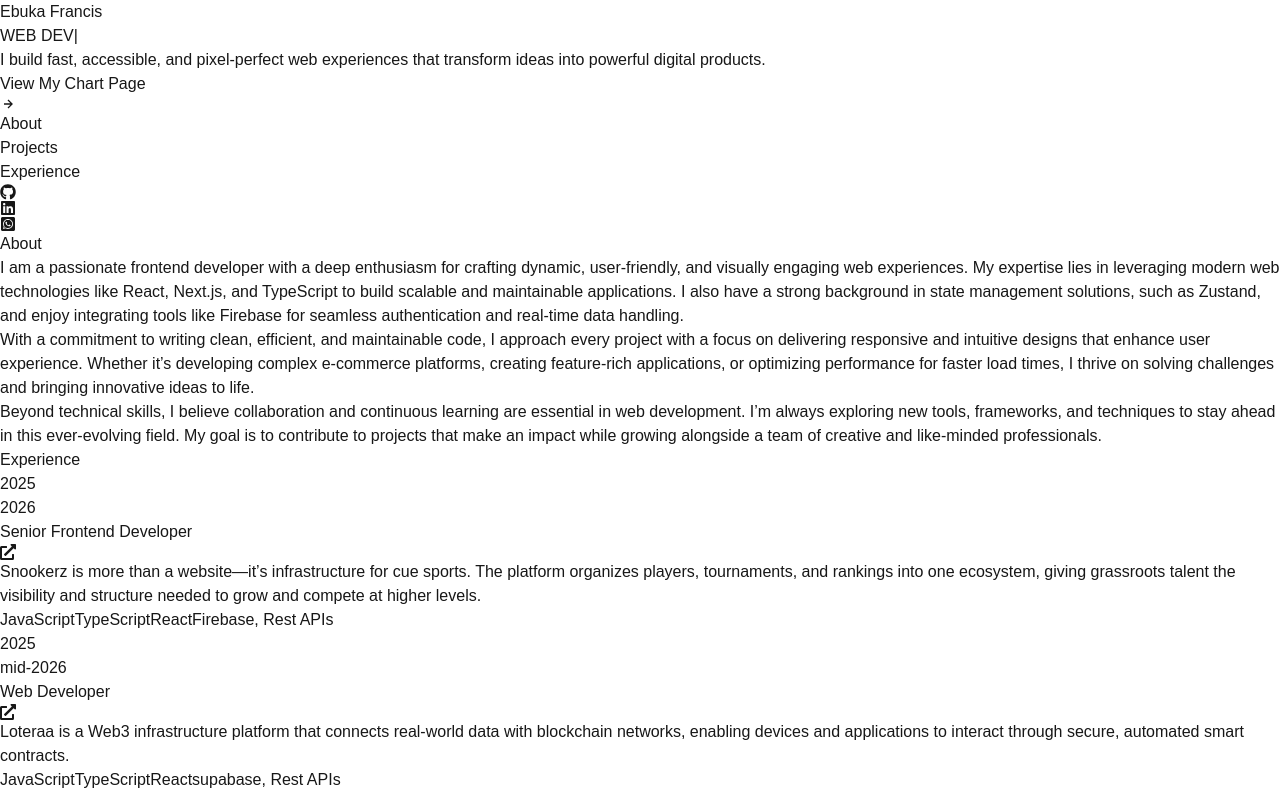
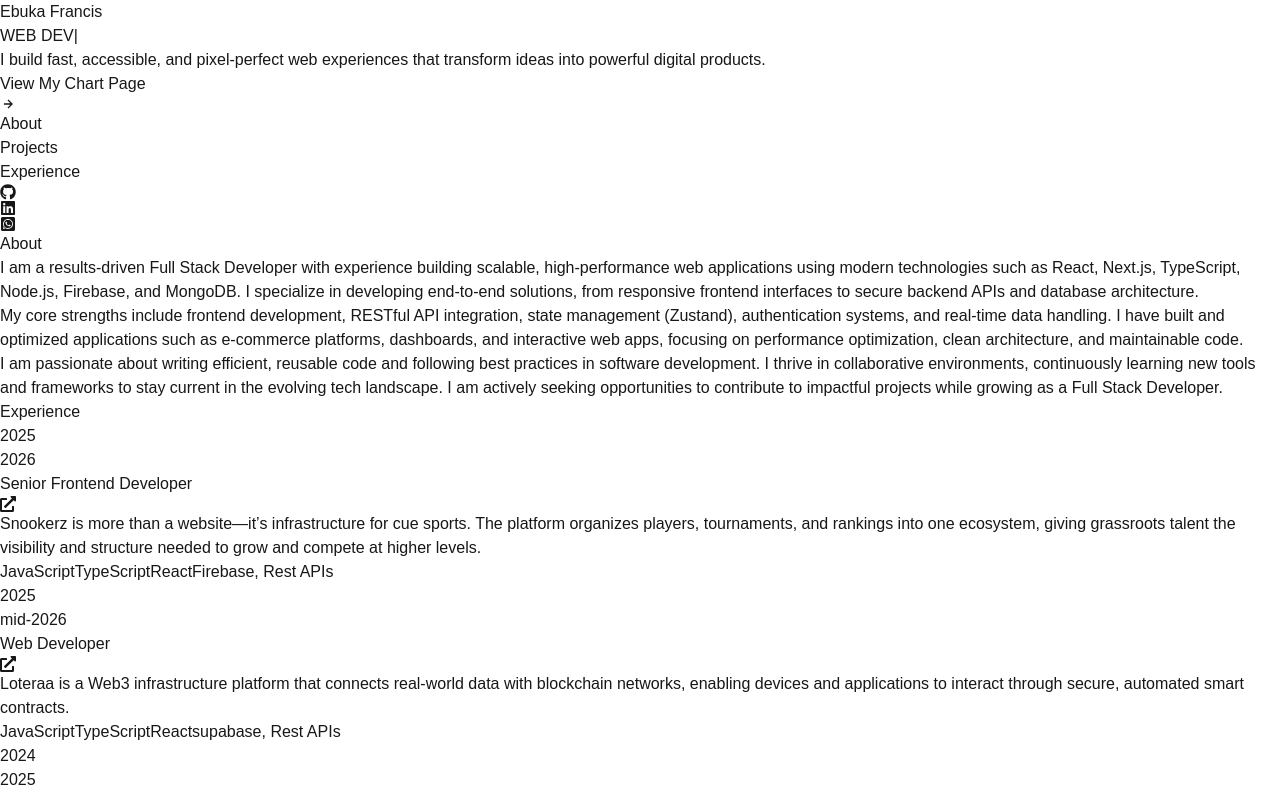
Before and after one commit to Ebuka-Francis/new-porfolio, a Next.js app: page / in a window 1280 px wide. Shown: the top 795 px of the page. Built offline with nearby package versions, Linux system fonts and the light colour scheme.

Commit message:
updated the portfolio about us

```diff
--- a/src/components/abouts/MyAbouts.tsx
+++ b/src/components/abouts/MyAbouts.tsx
@@ -7,28 +7,30 @@ export default function MyAbouts() {
             About
          </h4>
          <p className="text-slate-400 leading-normal text-[16px] mb-4">
-        I am a passionate frontend developer with a deep enthusiasm for crafting
-        dynamic, user-friendly, and visually engaging web experiences. My
-        expertise lies in leveraging modern web technologies like React,
-        Next.js, and TypeScript to build scalable and maintainable applications.
-        I also have a strong background in state management solutions, such as
-        Zustand, and enjoy integrating tools like Firebase for seamless
-        authentication and real-time data handling.
+            I am a results-driven Full Stack Developer with experience building
+            scalable, high-performance web applications using modern
+            technologies such as React, Next.js, TypeScript, Node.js, Firebase,
+            and MongoDB. I specialize in developing end-to-end solutions, from
+            responsive frontend interfaces to secure backend APIs and database
+            architecture.
          </p>
-      <p className="text-slate-400 leading-normal mb-4 text-[16px] ">
-        With a commitment to writing clean, efficient, and maintainable code, I
-        approach every project with a focus on delivering responsive and
-        intuitive designs that enhance user experience. Whether it’s developing
-        complex e-commerce platforms, creating feature-rich applications, or
-        optimizing performance for faster load times, I thrive on solving
-        challenges and bringing innovative ideas to life.
+
+         <p className="text-slate-400 leading-normal mb-4 text-[16px]">
+            My core strengths include frontend development, RESTful API
+            integration, state management (Zustand), authentication systems, and
+            real-time data handling. I have built and optimized applications
+            such as e-commerce platforms, dashboards, and interactive web apps,
+            focusing on performance optimization, clean architecture, and
+            maintainable code.
          </p>
-      <p className="text-slate-400  leading-normal mb-4 text-[16px]">
-        Beyond technical skills, I believe collaboration and continuous learning
-        are essential in web development. I’m always exploring new tools,
-        frameworks, and techniques to stay ahead in this ever-evolving field. My
-        goal is to contribute to projects that make an impact while growing
-        alongside a team of creative and like-minded professionals.
+
+         <p className="text-slate-400 leading-normal mb-4 text-[16px]">
+            I am passionate about writing efficient, reusable code and following
+            best practices in software development. I thrive in collaborative
+            environments, continuously learning new tools and frameworks to stay
+            current in the evolving tech landscape. I am actively seeking
+            opportunities to contribute to impactful projects while growing as a
+            Full Stack Developer.
          </p>
       </div>
    );
```
Lines whose indentation alone changed are shown as unchanged.
